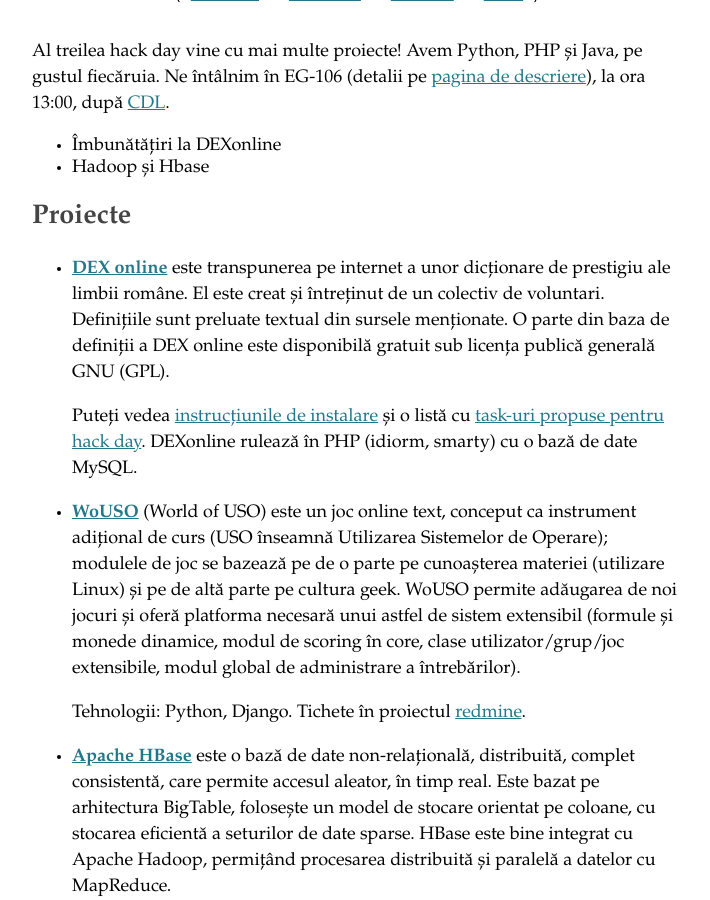
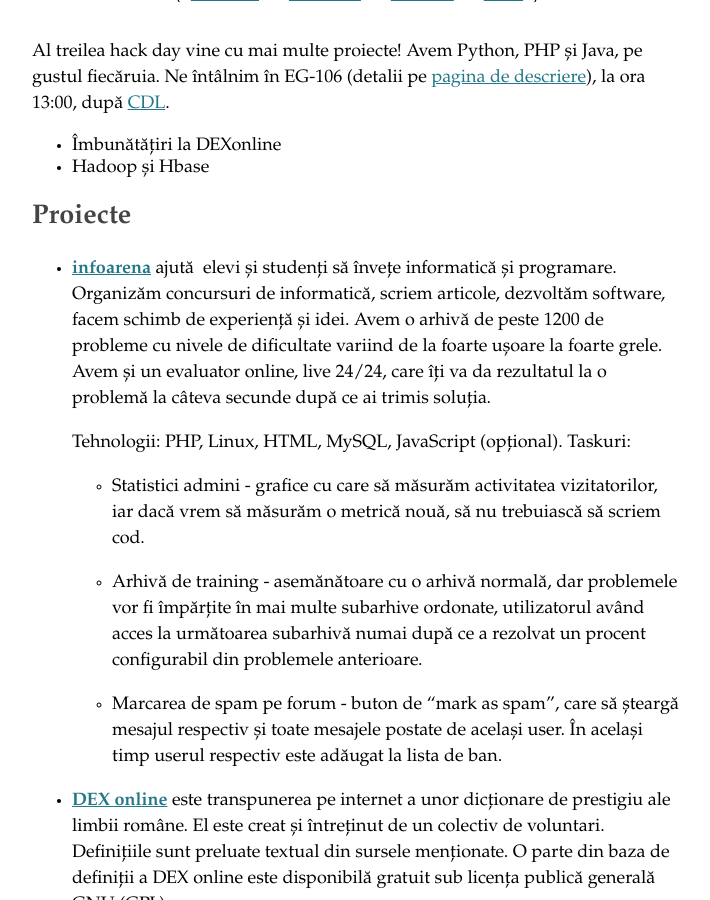
Before and after one commit to rosedu/hackday, a Jekyll site: the page built from _posts/2011-12-10-al-treilea.markdown, in a window 1280 px wide and 900 px high, scrolled down 287 px. Shown: the whole window, without its empty margins (283-993 px from the left). Built offline with Jekyll 4.4.1, drawn with Linux system fonts in a browser that asks for light colours.

Commit message:
infoarena project

```diff
--- a/_posts/2011-12-10-al-treilea.markdown
+++ b/_posts/2011-12-10-al-treilea.markdown
@@ -13,6 +13,32 @@
 
 
 ## Proiecte
+
+* **[infoarena][]** ajută  elevi și studenți să învețe informatică și
+  programare. Organizăm concursuri de informatică, scriem articole,
+  dezvoltăm software, facem schimb de experiență și idei. Avem o arhivă
+  de peste 1200 de probleme cu nivele de dificultate variind de la
+  foarte ușoare la foarte grele. Avem și un evaluator online, live
+  24/24, care îți va da rezultatul la o problemă la câteva secunde după
+  ce ai trimis soluția.
+
+  Tehnologii: PHP, Linux, HTML, MySQL, JavaScript (opțional). Taskuri:
+
+  * Statistici admini - grafice cu care să măsurăm activitatea
+    vizitatorilor, iar dacă vrem să măsurăm o metrică nouă, să nu
+    trebuiască să scriem cod.
+
+  * Arhivă de training - asemănătoare cu o arhivă normală, dar
+    problemele vor fi împărțite în mai multe subarhive ordonate,
+    utilizatorul având acces la următoarea subarhivă numai după ce a
+    rezolvat un procent configurabil din problemele anterioare.
+
+  * Marcarea de spam pe forum - buton de "mark as spam", care să șteargă
+    mesajul respectiv și toate mesajele postate de același user. În
+    același timp userul respectiv este adăugat la lista de ban.
+
+[infoarena]: http://infoarena.ro/
+
 
 * **[DEX online][]** este transpunerea pe internet a unor
   dicționare de prestigiu ale limbii române. El este creat și întreținut
```
